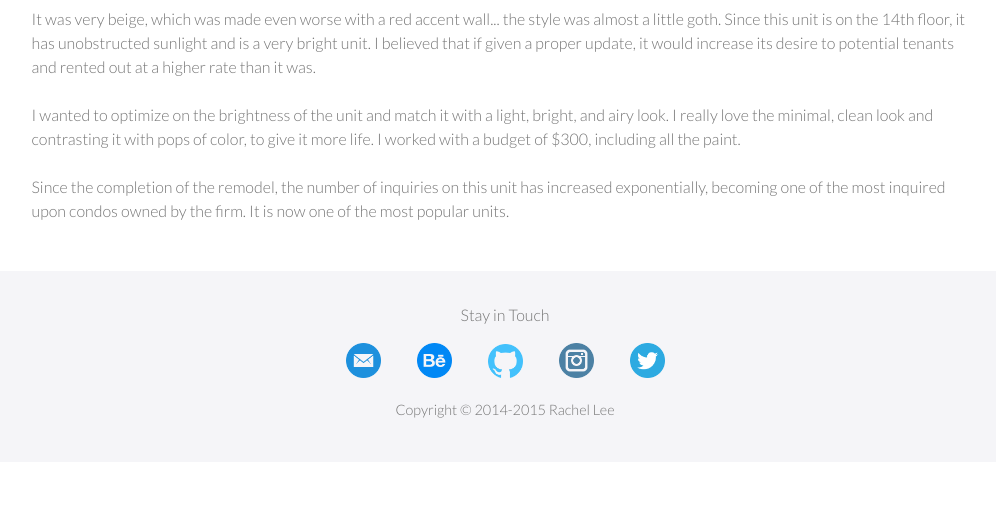
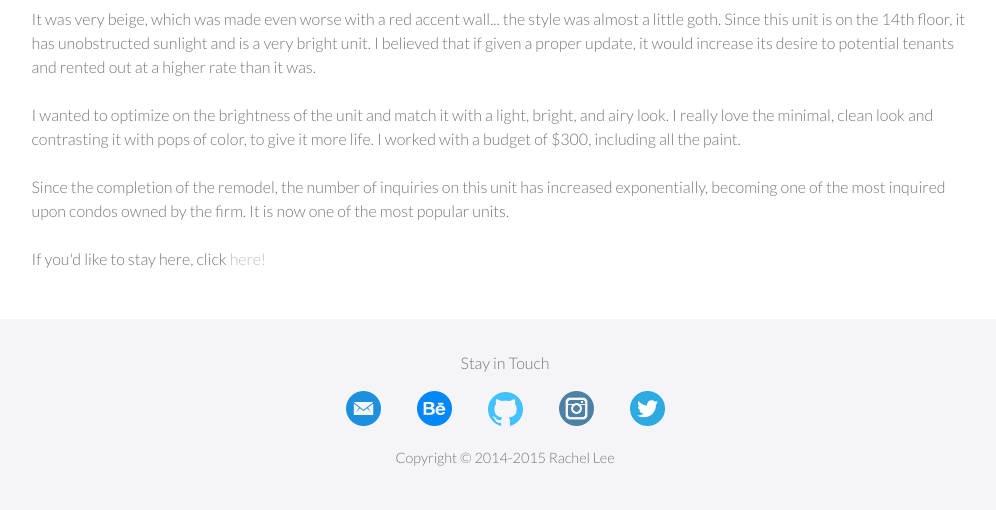
Before and after one commit to rachellee/resume, a Jekyll site: the page built from portfolio/condo/index.html, in a window 1280 px wide. Shown: the part 940-1450 px from the top of the page, without its empty margins (135-1131 px from the left). Built offline with Jekyll 4.4.1, drawn with Linux system fonts in a browser that asks for light colours; nearby versions of some CDN libraries; some web fonts are replaced; before the commit the page ends 1402 px from its top, so only the background shows below that.

Commit message:
Portfolio, condo link

```diff
--- a/portfolio/condo/index.html
+++ b/portfolio/condo/index.html
@@ -32,6 +32,8 @@ title: Rachel Lee's Portfolio - 14
 
 		I wanted to optimize on the brightness of the unit and match it with a light, bright, and airy look. I really love the minimal, clean look and contrasting it with pops of color, to give it more life. I worked with a budget of $300, including all the paint.<BR><BR>
 
-		Since the completion of the remodel, the number of inquiries on this unit has increased exponentially, becoming one of the most inquired upon condos owned by the firm. It is now one of the most popular units.
+		Since the completion of the remodel, the number of inquiries on this unit has increased exponentially, becoming one of the most inquired upon condos owned by the firm. It is now one of the most popular units.<BR><BR>
+
+		If you'd like to stay here, click <a target="_blank" href="https://www.airbnb.com/rooms/1043194">here!</a>
 	</div>
 </div>
```
